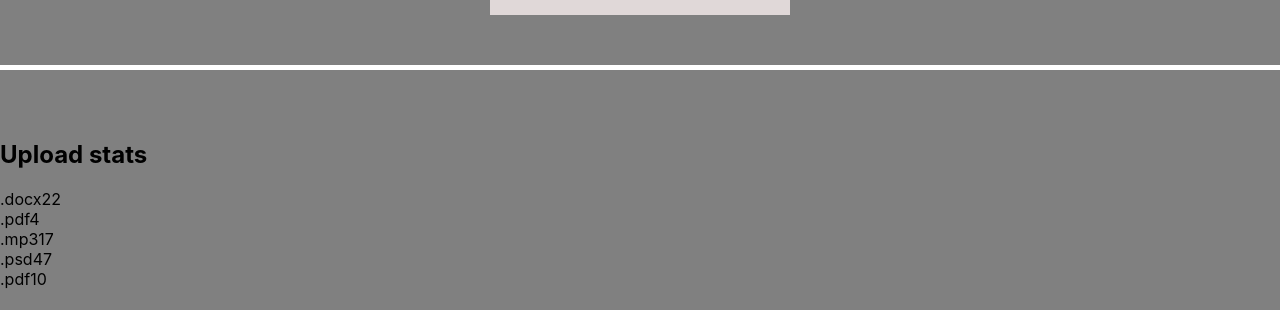
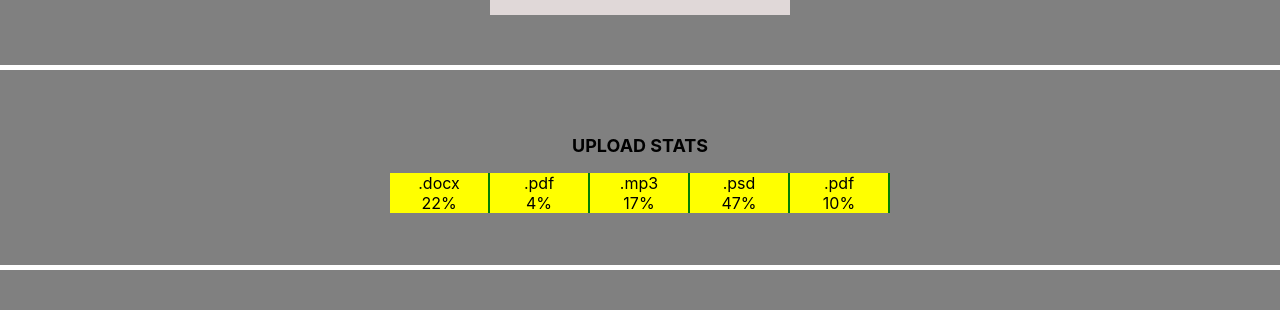
Before and after one commit to Bohdan-Ta/goit-react-hw-01-components, a React (Create React App) app: page / in a window 1280 px wide. Shown: the part 490-800 px from the top of the page. Built offline with nearby package versions, Linux system fonts and the light colour scheme.

Commit message:
style task two

```diff
--- a/src/App.js
+++ b/src/App.js
@@ -1,4 +1,4 @@
-import Section from './components/Section';
+import Section from './components/Section/Section';
 import Profile from './components/Profile';
 import Statistics from './components/Statistics';
 import FriendList from './components/FriendList';
--- a/src/components/FriendList/FriendList.jsx
+++ b/src/components/FriendList/FriendList.jsx
@@ -1,11 +1,11 @@
 import PropTypes from 'prop-types';
-import './FriendList.module.css';
+import s from './FriendList.module.css';
 export default function Friendlist({ params }) {
   return (
-    <ul>
+    <ul className={s.list}>
       {' '}
       {params.map(param => (
-        <li key={param.id}>
+        <li key={param.id} className={s.item}>
           <span>{param.isOnline}</span>
           <img src={param.avatar} alt="{param.name} avatar" width="48" />
           <p>{param.name}</p>
--- a/src/components/Section.css
+++ /dev/null
@@ -1,5 +0,0 @@
-.section {
-  padding: 50px 0;
-  margin: 5px auto;
-  background-color: grey;
-}
--- a/src/components/Section.js
+++ b/src/components/Section/Section.js
@@ -1,10 +1,10 @@
 import PropTypes from 'prop-types';
-import './Section.css';
+import s from './Section.module.css';
 
 export default function Sections({ title, children }) {
   return (
-    <section className="section">
-      {title && <h2>{title}</h2>}
+    <section className={s.section}>
+      {title && <h2 className={s.title}>{title}</h2>}
       {children}
     </section>
   );
--- /dev/null
+++ b/src/components/Section/Section.module.css
@@ -0,0 +1,12 @@
+.section {
+  padding: 50px 0;
+  margin: 5px auto;
+  background-color: grey;
+}
+
+.title {
+  text-align: center;
+  font-size: large;
+  font-weight: 700;
+  text-transform: uppercase;
+}
--- a/src/components/Statistics.js
+++ /dev/null
@@ -1,21 +0,0 @@
-import PropTypes from 'prop-types';
-
-export default function Statistics({ datas }) {
-  return (
-    <ul>
-      {' '}
-      {datas.map(date => (
-        <li key={date.id}>
-          <span>{date.label}</span>
-          <span>{date.percentage}</span>
-        </li>
-      ))}
-    </ul>
-  );
-}
-
-Statistics.propTypes = {
-  datas: PropTypes.arrayOf(PropTypes.shape({})),
-  label: PropTypes.string,
-  percentage: PropTypes.number,
-};
--- /dev/null
+++ b/src/components/Statistics/Statistics.jsx
@@ -0,0 +1,24 @@
+import PropTypes from 'prop-types';
+import s from './Statistics.module.css';
+
+export default function Statistics({ datas }) {
+  return (
+    <div className={s.container}>
+      <ul className={s.item}>
+        {' '}
+        {datas.map(date => (
+          <li key={date.id} className={s.list}>
+            <span className={s.label}>{date.label}</span>
+            <span className={s.percentage}>{date.percentage}%</span>
+          </li>
+        ))}
+      </ul>
+    </div>
+  );
+}
+
+Statistics.propTypes = {
+  datas: PropTypes.arrayOf(PropTypes.shape({})),
+  label: PropTypes.string,
+  percentage: PropTypes.number,
+};
--- /dev/null
+++ b/src/components/Statistics/Statistics.module.css
@@ -0,0 +1,26 @@
+.container {
+  margin: 0 auto;
+  width: 500px;
+  background-color: #fff;
+  border: 2px grey solid;
+  text-align: center;
+}
+.item {
+  display: flex;
+  text-align: center;
+  justify-content: space-around;
+}
+
+.list {
+  display: block;
+  background-color: yellow;
+  border-right: 2px green solid;
+}
+
+.label {
+  display: block;
+}
+
+.persentage {
+  display: block;
+}
--- /dev/null
+++ b/src/components/Statistics/index.js
@@ -0,0 +1 @@
+export { default } from './Statistics';
```
